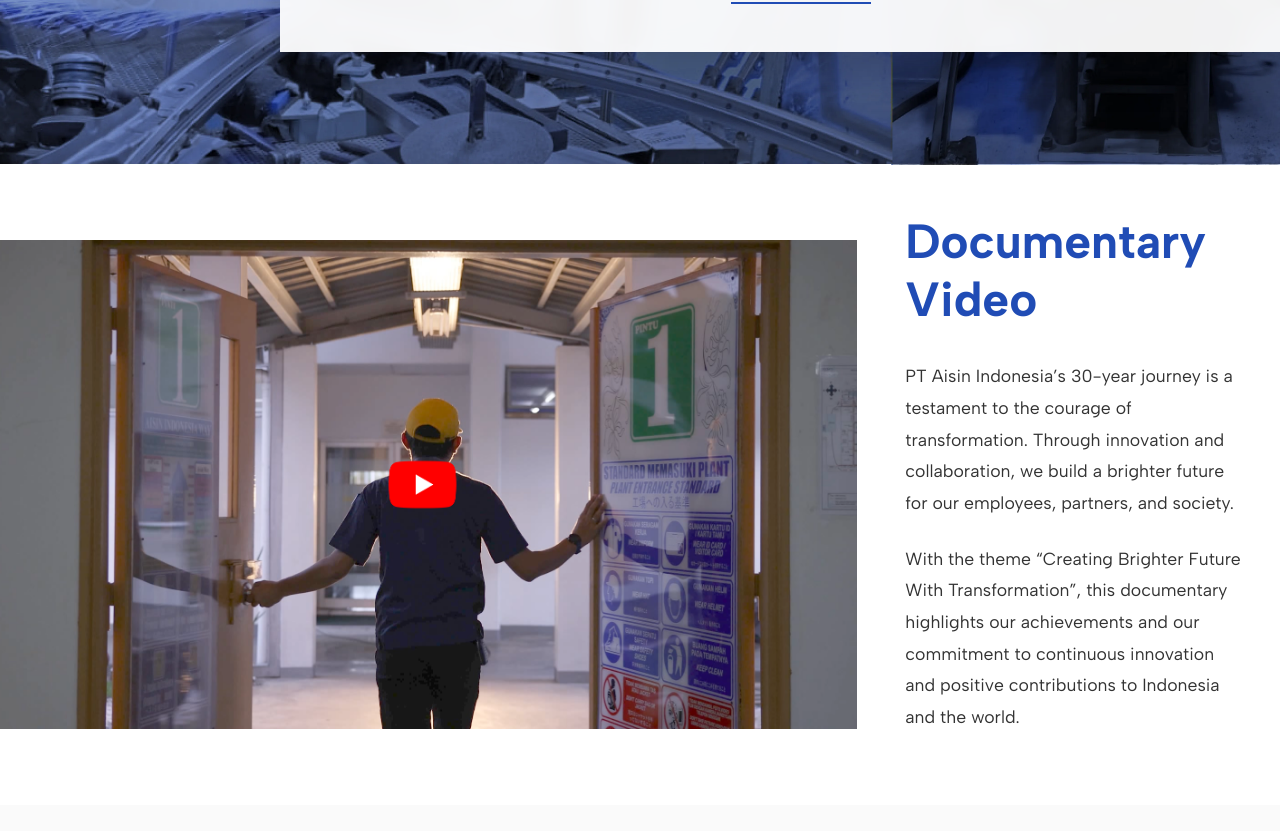
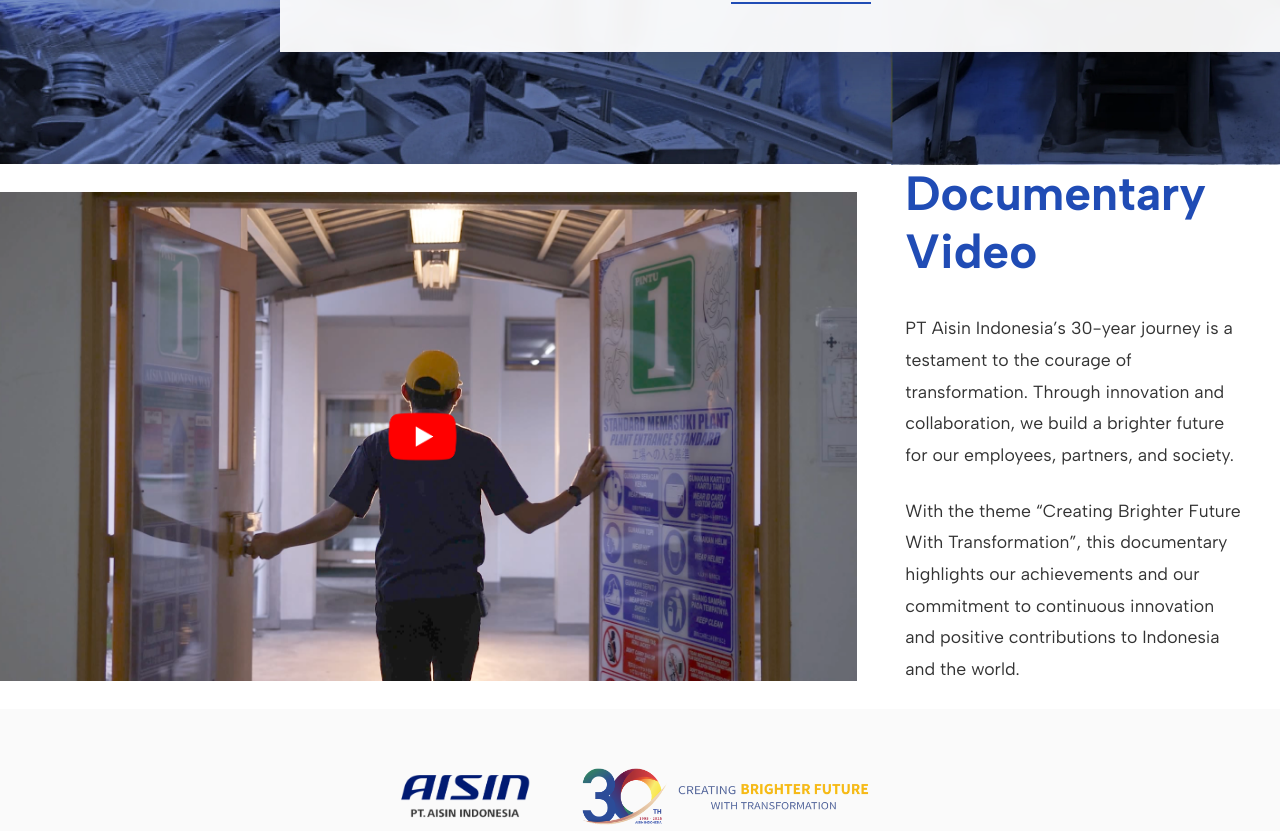
Before and after one commit to ilzam-polargate/Landing-page-aisin, a Nuxt app: page / in a window 1280 px wide. Shown: the part 2029-2860 px from the top of the page. Built offline with nearby package versions, Linux system fonts and the light colour scheme.

Commit message:
update thumbnail

```diff
--- a/components/Home/Section5.vue
+++ b/components/Home/Section5.vue
@@ -69,7 +69,7 @@
 }
 
 .content-wrapper {
-    padding: 3rem 3rem;
+    padding: 0rem 3rem;
     display: flex;
     flex-direction: column;
     justify-content: center;
```
